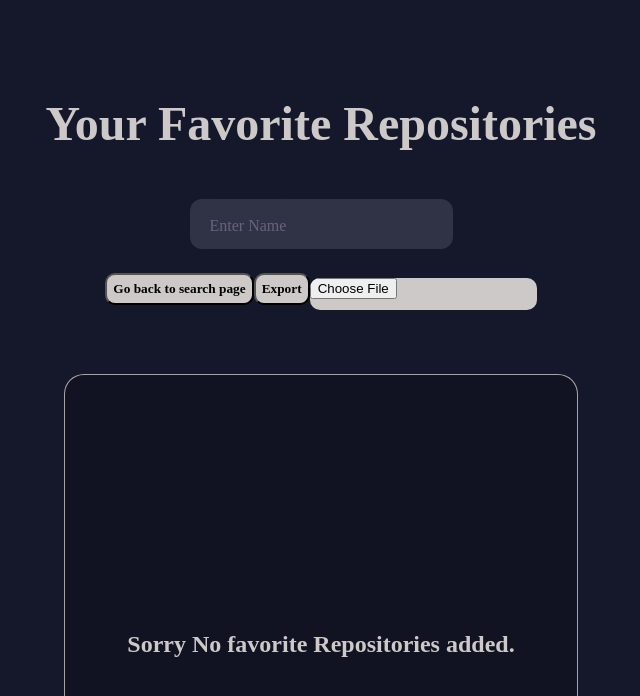
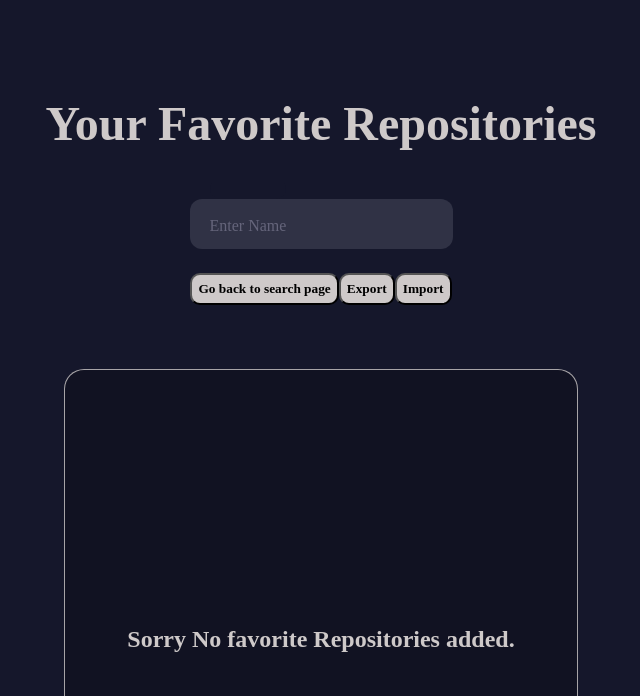
Before and after one commit to GraniteMask/github-fav-repo, a React (Create React App) app: page /favorite in a window 1280 px wide. Shown: the top 696 px of the page, without its empty margins (319-959 px from the left). Built offline with nearby package versions, Linux system fonts and the light colour scheme; a web font is replaced by a local one.

Commit message:
import function coompleted

```diff
--- a/src/App.css
+++ b/src/App.css
@@ -138,3 +138,7 @@ input[type="text"]
 .fav-button:hover{
   background-color: rgb(66, 65, 65);
 }
+
+/* ::-webkit-file-upload-button {
+  display: none;
+} */
--- a/src/FavoritePage.js
+++ b/src/FavoritePage.js
@@ -88,8 +88,9 @@ function FavoritePage() {
     element.click();
   }
 
-  const importFunc = async (e) =>{
+  const importFunc = (e) =>{
     e.preventDefault()
+    if(e){
       const reader = new FileReader()
       reader.onload = async (e) => {
         const text = (e.target.result)
@@ -97,6 +98,8 @@ function FavoritePage() {
         setFavoriteArr(JSON.parse(text))
       };
       reader.readAsText(e.target.files[0])
+    }
+
   }
 
   return (
@@ -115,7 +118,15 @@ function FavoritePage() {
 
       <button className="fav-button" style={{marginTop: "1.5rem"}} onClick={()=>history.push('/')}>Go back to search page</button>
       <button className="fav-button" style={{marginTop: "1.5rem"}} onClick={()=>exportFunc()}>Export</button>
-      <input className="fav-button" style={{marginTop: "1.5rem"}} onChange={(e)=>importFunc(e)} type="file" label="Import"/>
+      {/* <button style={{marginTop: "1.5rem"}} className="fav-button">
+        Import
+        <input onChange={(e)=>importFunc(e)} type="file" />
+      </button> */}
+      <button className="fav-button">
+        <input type="file" name="uploadfile" id="file" style={{display: "none", width: "100%"}}  onChange={(e)=>importFunc(e)}/>
+        <label for="file" style={{cursor: "pointer"}}>Import</label>
+      </button>
+
       {/* <CSVDownload data={csvData} target="_blank" />; */}
     <div className="search_results_div">
     {
```
Lines whose indentation alone changed are shown as unchanged.
